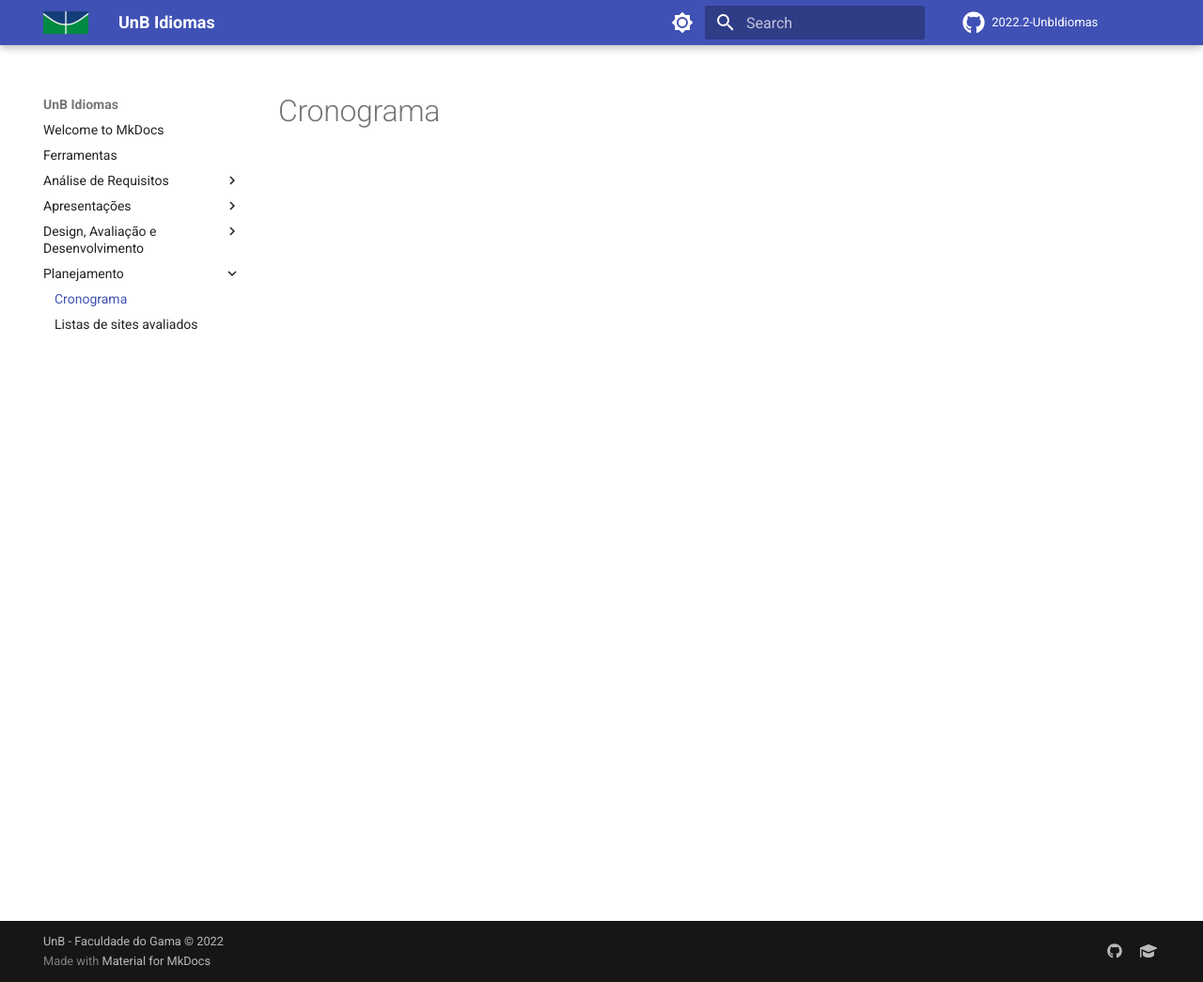
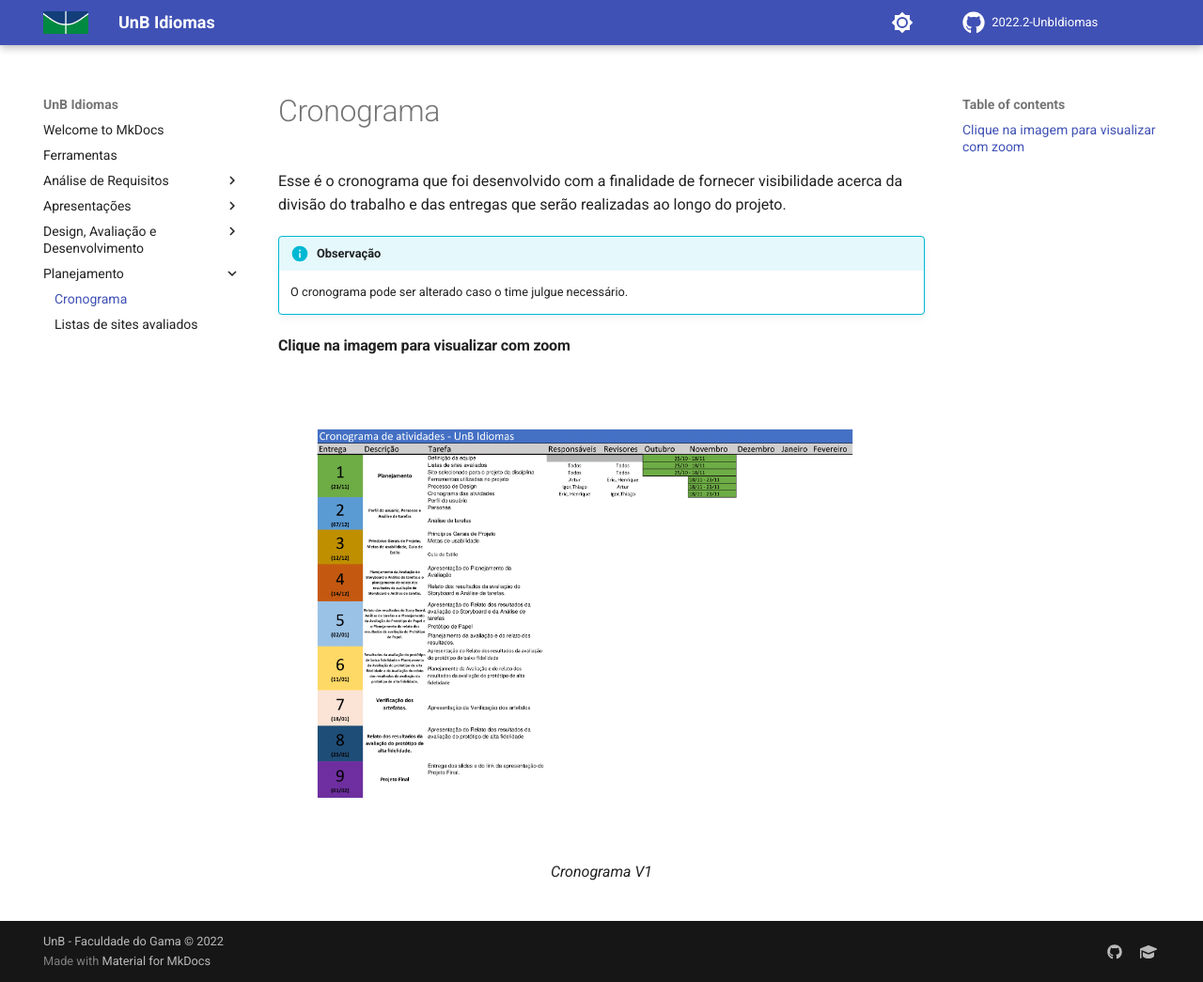
Before and after one commit to edudsan/2022.2-UnbIdiomas, an MkDocs documentation site: the page built from docs/Planejamento/roadmap.md, in a window 1280 px wide and 1045 px high. Shown: the whole window at 94% size. Built offline with MkDocs 1.6.1 and Material for MkDocs 9.7.7, drawn with Linux system fonts in a browser that asks for light colours; comment, search, counter and statistics services are not loaded.

Commit message:
Co-authored-by: hgaldino05 <hgaldino05@gmail.com> Added roadmap version 1, extensions and plugins to mkdocs.yml

```diff
--- a/docs/Planejamento/roadmap.md
+++ b/docs/Planejamento/roadmap.md
@@ -1 +1,15 @@
 # Cronograma
+
+Esse é o cronograma que foi desenvolvido com a finalidade de fornecer visibilidade acerca da divisão do trabalho e das entregas que serão realizadas ao longo do projeto.
+
+
+!!! info "Observação"
+
+    O cronograma pode ser alterado caso o time julgue necessário.
+
+#### Clique na imagem para visualizar com zoom
+
+<figure markdown>
+  ![Cronograma V1](../assets/img/roadmapV1.png)
+  <figcaption>Cronograma V1</figcaption>
+</figure>
--- /dev/null
+++ b/docs/stylesheets/extra.css
@@ -0,0 +1,8 @@
+.badge {
+    text-align: center;
+    padding: 2px;
+}
+
+.badge-obs {
+    background-color: indigo;
+}
--- a/mkdocs.yml
+++ b/mkdocs.yml
@@ -6,6 +6,29 @@ edit_uri: ""
 copyright: UnB - Faculdade do Gama &copy; 2022
 extra_css:
         - stylesheets/extra.css
+
+markdown_extensions:
+        - admonition
+        - pymdownx.details
+        - pymdownx.superfences
+        - attr_list
+        - md_in_html
+
+plugins:
+        - glightbox:
+                  touchNavigation: true
+                  loop: false
+                  effect: zoom
+                  slide_effect: slide
+                  width: 100%
+                  height: auto
+                  zoomable: true
+                  draggable: true
+                  skip_classes:
+                          - custom-skip-class-name
+                  auto_caption: false
+                  caption_position: bottom
+
 extra:
         social:
                 - link: https://github.com/Interacao-Humano-Computador/2022.2-UnbIdiomas
```
Also changed, not shown: docs/assets/img/roadmapV1.png (added).
